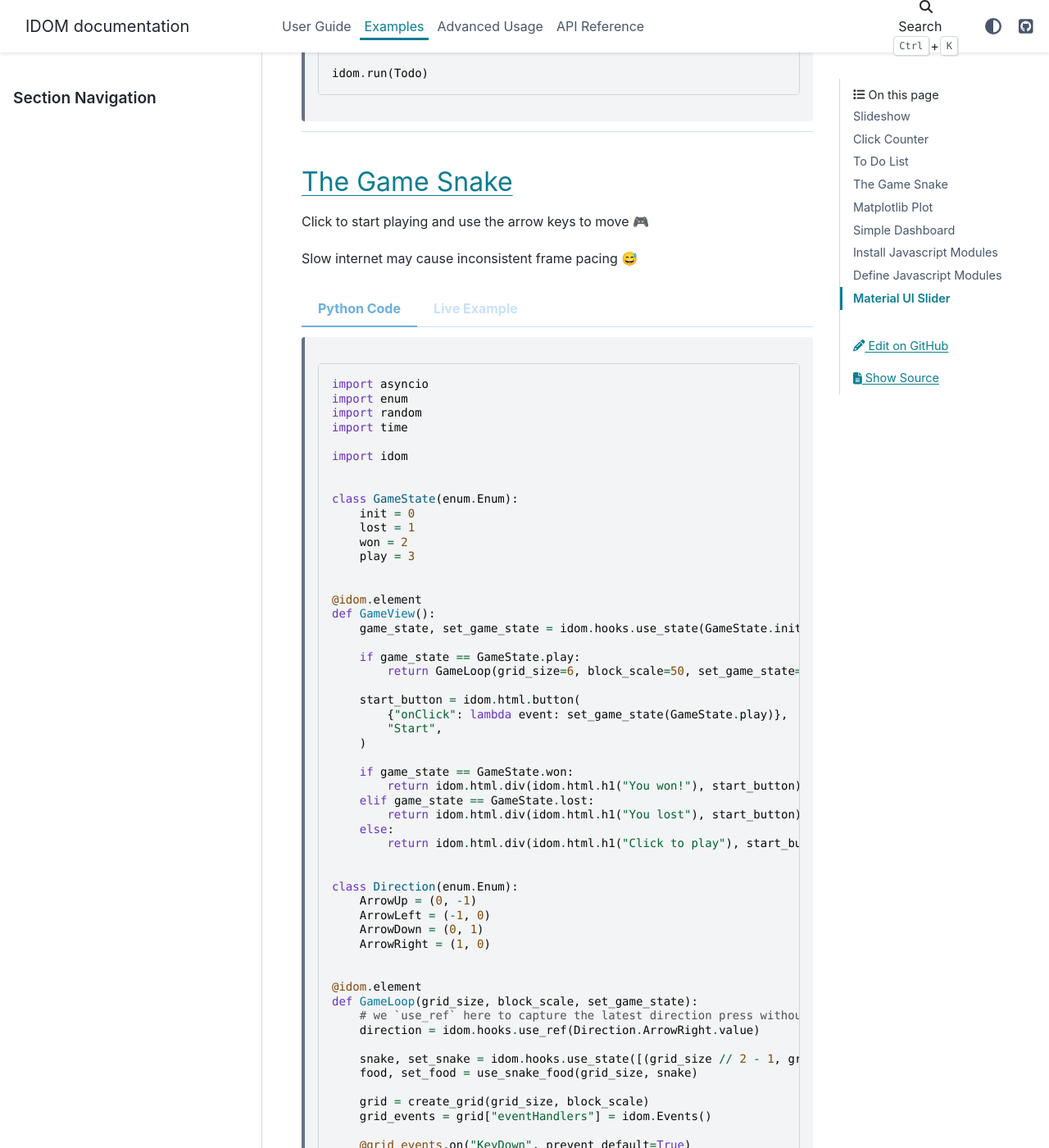
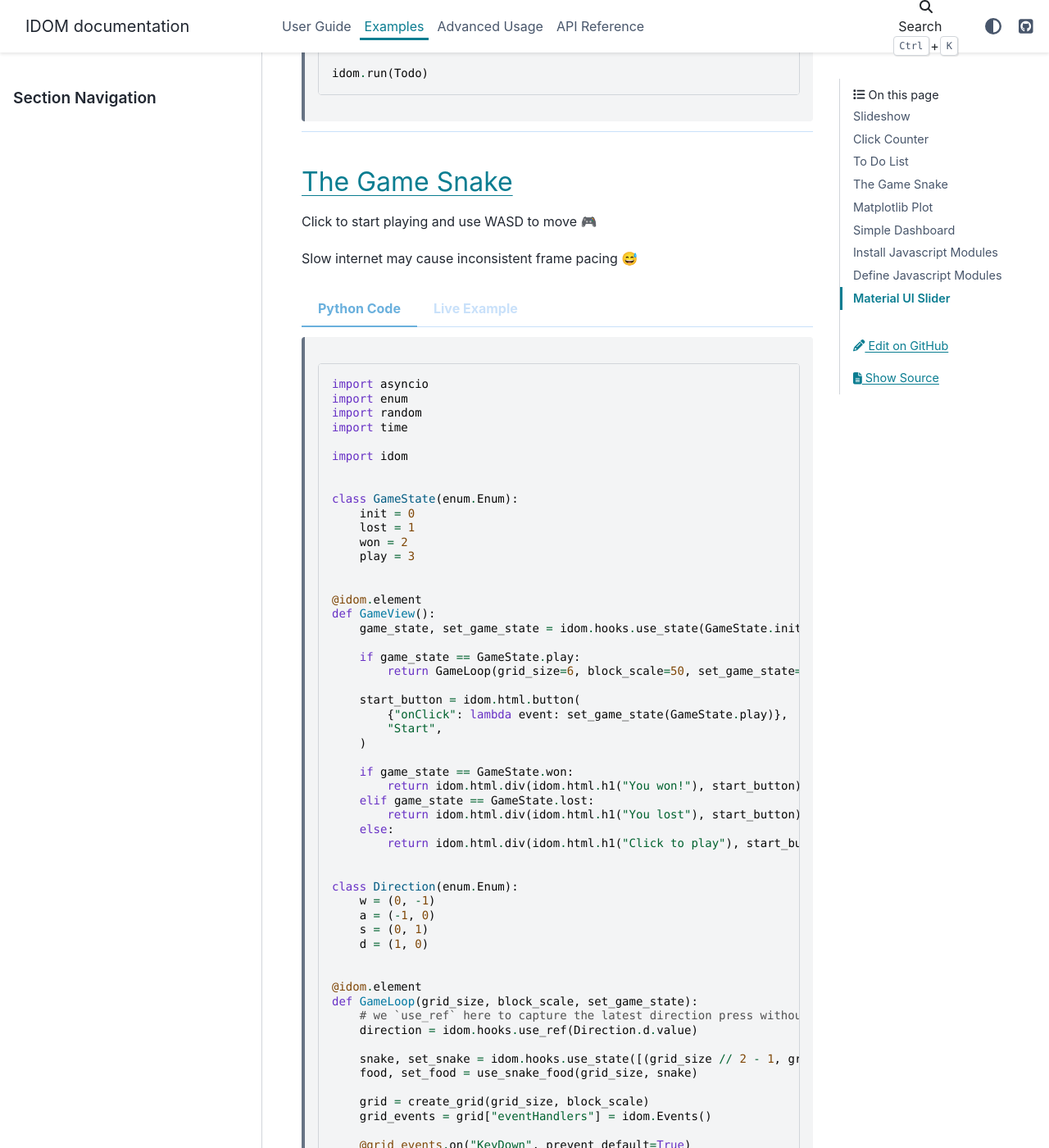
Before and after one commit to DarylPastidio/reactpy, a Sphinx documentation site: the page built from docs/source/content/examples.rst, in a window 1280 px wide and 1400 px high, scrolled down 2406 px. Shown: the whole window at 82% size. Built offline with Sphinx 7.4.7 and the PyData theme 0.15.4, drawn with Linux system fonts in a browser that asks for light colours.

Commit message:
fix snake game controls + edit this page link
the pydata theme key bindings use arrow keys which conflicted
with the example implementation

```diff
--- a/docs/source/conf.py
+++ b/docs/source/conf.py
@@ -110,7 +110,7 @@ html_context = {
     "github_user": "idom-team",
     "github_repo": "idom",
     "github_version": "main",
-    "doc_path": "docs",
+    "doc_path": "docs/source",
 }
 
 # Add any paths that contain custom static files (such as style sheets) here,
--- a/docs/source/content/examples.rst
+++ b/docs/source/content/examples.rst
@@ -33,7 +33,7 @@ Try typing in the text box and pressing 'Enter' 📋
 The Game Snake
 --------------
 
-Click to start playing and use the arrow keys to move 🎮
+Click to start playing and use WASD to move 🎮
 
 Slow internet may cause inconsistent frame pacing 😅
 
--- a/docs/source/examples/snake_game.py
+++ b/docs/source/examples/snake_game.py
@@ -34,16 +34,16 @@ def GameView():
 
 
 class Direction(enum.Enum):
-    ArrowUp = (0, -1)
-    ArrowLeft = (-1, 0)
-    ArrowDown = (0, 1)
-    ArrowRight = (1, 0)
+    w = (0, -1)
+    a = (-1, 0)
+    s = (0, 1)
+    d = (1, 0)
 
 
 @idom.element
 def GameLoop(grid_size, block_scale, set_game_state):
     # we `use_ref` here to capture the latest direction press without any delay
-    direction = idom.hooks.use_ref(Direction.ArrowRight.value)
+    direction = idom.hooks.use_ref(Direction.d.value)
 
     snake, set_snake = idom.hooks.use_state([(grid_size // 2 - 1, grid_size // 2 - 1)])
     food, set_food = use_snake_food(grid_size, snake)
```
